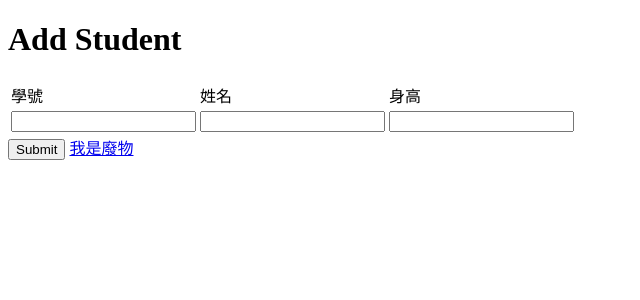
After one commit to koangusko/1030, a FastAPI app: template templates/studentAdd.html in a window 1280 px wide. The commit adds this page. Shown: the top 300 px of the page, without its empty margins (0-640 px from the left). Run offline with FastAPI, Linux system fonts and the light colour scheme; the template is opened without the code that fills it, so the values that code supplies are empty; parts of the project's set-up code (start-up, migrations or seed data) failed here and were passed over.

Commit message:
replace to correct ver

```diff
--- a/main.py
+++ b/main.py
@@ -13,7 +13,8 @@ templates = Jinja2Templates(directory="templates")
 app = FastAPI(lifespan=lifespan)
 
 # Include the router
-app.include_router("routes/r", prefix="/") #mount every thing from ./routes/ to url under prefix
+from routes.r import router as myRoute
+app.include_router(myRoute) #mount every thing from ./routes/r.py to url root (prefix 不能是 "/"，掛在根目錄就不加 prefix)
 
 @app.get("/students/list")
 async def read_users(db=Depends(getDB)):
@@ -38,3 +39,19 @@ async def stuUpdate(stuid:int=Form(...), name:str=Form(...), height:int=Form(...
 	print(stuid, name, height)
 	await db.execute("update students set name=%s, height=%s where stuid=%s;", (name, height, stuid))
 	return RedirectResponse(url="/students/list/template",status_code=303) #use 303 to switch to GET
+
+@app.post("/student/delete")
+async def stuDelete(stuid:int=Form(...), db=Depends(getDB)):
+        print(stuid)
+        await db.execute("delete from students where stuid=%s;", (stuid,))
+        return RedirectResponse(url="/students/list/template",status_code=303) #use 303 to switch to GET
+
+@app.get("/student/add")
+async def stuAddPage(request:Request):
+    return templates.TemplateResponse(name="studentAdd.html", request=request)
+
+@app.post("/student/add")
+async def stuAdd(stuid:int=Form(...), name:str=Form(...), height:int=Form(...), db=Depends(getDB)):
+          print(stuid, name, height)
+          await db.execute("insert into students (stuid, name, height) values (%s, %s, %s);", (stuid, name, height))
+          return RedirectResponse(url="/students/list/template",status_code=303) #use 303 to switch to GET
--- /dev/null
+++ b/templates/studentAdd.html
@@ -0,0 +1,28 @@
+<!DOCTYPE html>
+<html lang="zh-Hant-TW">
+  <head>
+    <meta charset="UTF-8" />
+    <meta http-equiv="X-UA-Compatible" content="IE=edge" />
+    <meta name="viewport" content="width=device-width, initial-scale=1.0" />
+    <title>FastAPI Template</title>
+  </head>
+<body>
+	<h1>Add Student</h1>
+	<form method="post"  action="/student/add">
+	<table>
+	<tr>
+		<td>學號</td>
+		<td>姓名</td>
+		<td>身高</td>
+	</tr>
+	<tr>
+		<td><input type="number" name="stuid"></td>
+		<td><input type="text" name="name"></td>
+	    <td><input type="number" name="height"></td>
+	</tr>
+	</table>
+	<input type="submit">
+	<a href="/students/list/template">我是廢物</a>
+	</form>
+</body>
+</html>
--- a/templates/studentEdit.html
+++ b/templates/studentEdit.html
@@ -22,6 +22,7 @@
 	</tr>
 	</table>
 	<input type="submit">
+	<a href="/students/list/template">我是廢物</a>
 	</form>
 </body>
 </html>
--- a/templates/studentList.html
+++ b/templates/studentList.html
@@ -8,6 +8,7 @@
   </head>
 <body>
 	<h1>List Students from table</h1>
+	<a href="/student/add">Add</a>
 	<table>
 	<tr>
 		<td>流水號</td>
@@ -19,6 +20,7 @@
 		<td>{{ loop.index }}:<a href="/student/edit/{{p.stuid }}">Edit</a></td>
 		<td>{{ p.stuid }} </td>
 		<td>{{ p.name }}</td>
+		<td><form method="post" action="/student/delete"><input type="hidden" name="stuid" value="{{ p.stuid }}"><input type="submit" value="滾"></form></td>
 	</tr>
 	{% endfor %}
 	</table>
```
